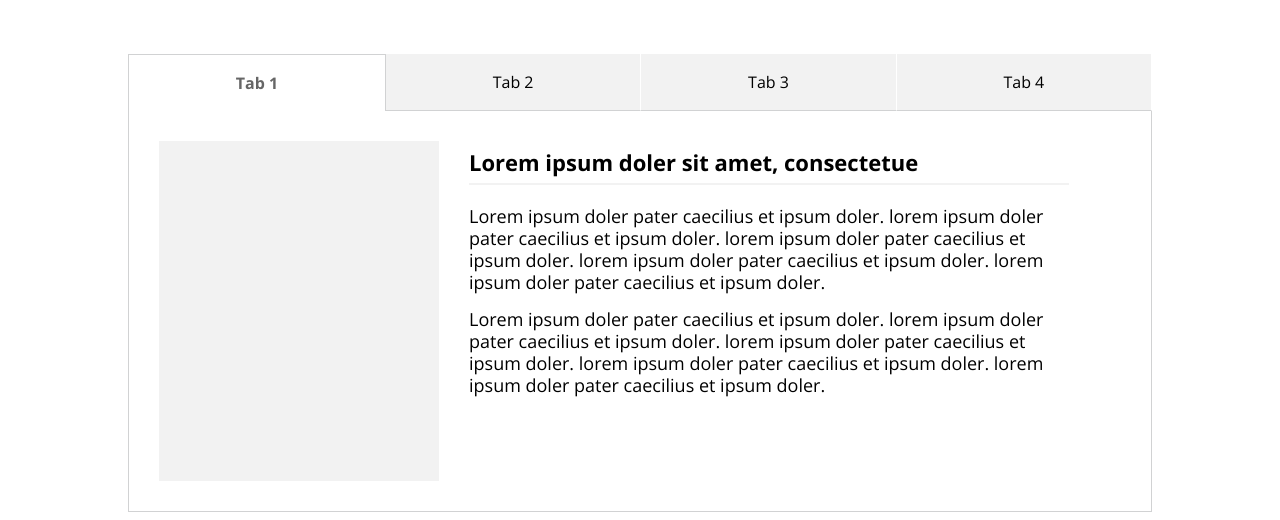
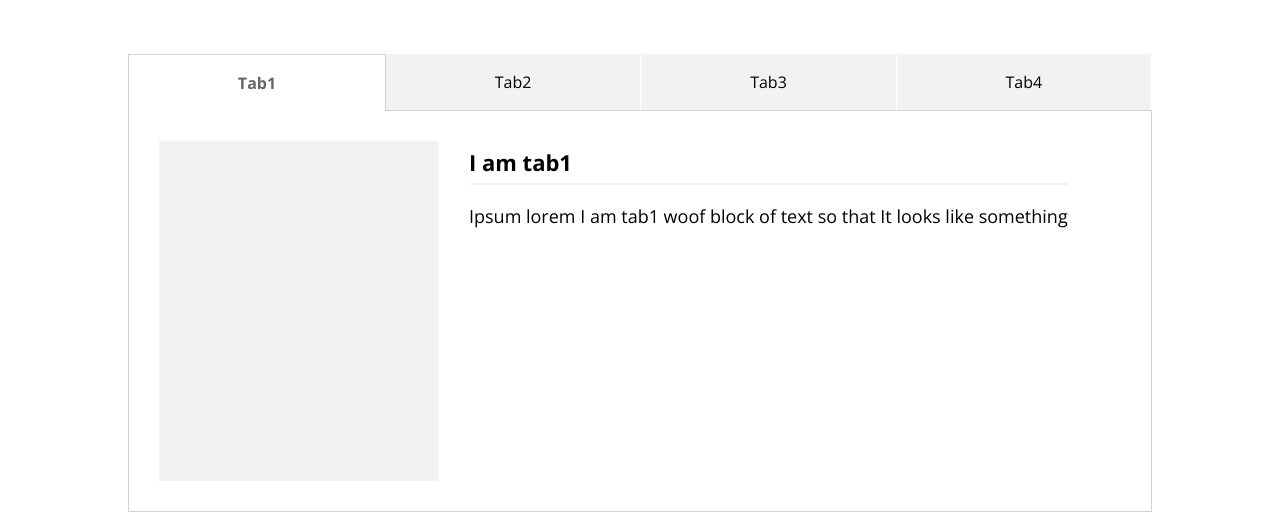
Before and after one commit to jjlljj/pattrn-party, a plain HTML site: page index.html in a window 1280 px wide. Shown: the part 168-688 px from the top of the page. Drawn offline with nearby package versions, Linux system fonts and the light colour scheme.

Commit message:
Add tab toggle functionality

```diff
--- a/index.html
+++ b/index.html
@@ -23,11 +23,7 @@
     </div>
     <section class="accordion-tabs">
       <nav class="tab-wrap">
-        <ul>
-          <li class="accordion-tab active">Tab 1</li>
-          <li class="accordion-tab">Tab 2</li>
-          <li class="accordion-tab">Tab 3</li>
-          <li class="accordion-tab">Tab 4</li>
+        <ul class="tabs-list">
         </ul>
       </nav>
       <article class="tab-content">
@@ -35,11 +31,9 @@
 
         </div>
         <div class="tab-text-wrap">
-          <h3>Lorem ipsum doler sit amet, consectetue</h3>
+          <h3 class="tab-title">Lorem ipsum doler sit amet, consectetue</h3>
           <p class="tab-text">
               Lorem ipsum doler pater caecilius et ipsum doler. lorem ipsum doler pater caecilius et ipsum doler. lorem ipsum doler pater caecilius et ipsum doler. lorem ipsum doler pater caecilius et ipsum doler. lorem ipsum doler pater caecilius et ipsum doler.
-          </p>
-          <p class="tab-text">
               Lorem ipsum doler pater caecilius et ipsum doler. lorem ipsum doler pater caecilius et ipsum doler. lorem ipsum doler pater caecilius et ipsum doler. lorem ipsum doler pater caecilius et ipsum doler. lorem ipsum doler pater caecilius et ipsum doler.
           </p>
         </div>
--- a/scripts/script.js
+++ b/scripts/script.js
@@ -0,0 +1,62 @@
+const mockTabData = [
+  {
+    name: 'Tab1',
+    title: 'I am tab1',
+    body: 'Ipsum lorem I am tab1 woof block of text so that It looks like something',
+    img: ''
+  },
+  {
+    name: 'Tab2',
+    title: 'I am tab2',
+    body: 'Anothe block of text for a differ ent tab woohoo. Ipsum lorem caecilius cicero pater doler ipsum ',
+    img: ''
+  },
+  {
+    name: 'Tab3',
+    title: 'I am Tab3',
+    body: 'More and more words so that the words are words to be read here we are hello oh hello what okay bye',
+    img: ''
+  },
+  {
+    name: 'Tab4',
+    title: 'I am tab4',
+    body: 'Anothe block of text for a differ ent tab woohoo. Ipsum lorem caecilius cicero pater doler ipsum ',
+    img: ''
+  }
+]
+
+const renderTabs = (tabData) => {
+  const tabs = tabData.map(tab => renderTab(tab))
+
+  renderTabContent(tabData[0], tabs[0])
+}
+
+const renderTab = (tab) => {
+  const tabsList = document.querySelector('.tabs-list')
+  const newTab = document.createElement('li')
+  newTab.setAttribute('class', 'accordion-tab')
+  newTab.innerHTML = tab.name
+
+  newTab.addEventListener('click', () => renderTabContent(tab, newTab))
+  tabsList.appendChild(newTab)
+
+  return newTab
+}
+
+const renderTabContent = (data, current) => {
+  const tabTitle = document.querySelector('.tab-title')
+  const tabText = document.querySelector('.tab-text')
+
+  tabTitle.innerHTML = data.title
+  tabText.innerHTML = data.body
+
+  clearActiveTabs()
+  current.setAttribute('class', 'accordion-tab active')
+}
+
+const clearActiveTabs = () => {
+  const tabs = [...document.querySelectorAll('.accordion-tab')]
+  tabs.map(tab => tab.setAttribute('class', 'accordion-tab'))
+}
+
+document.onload = renderTabs(mockTabData)
```
